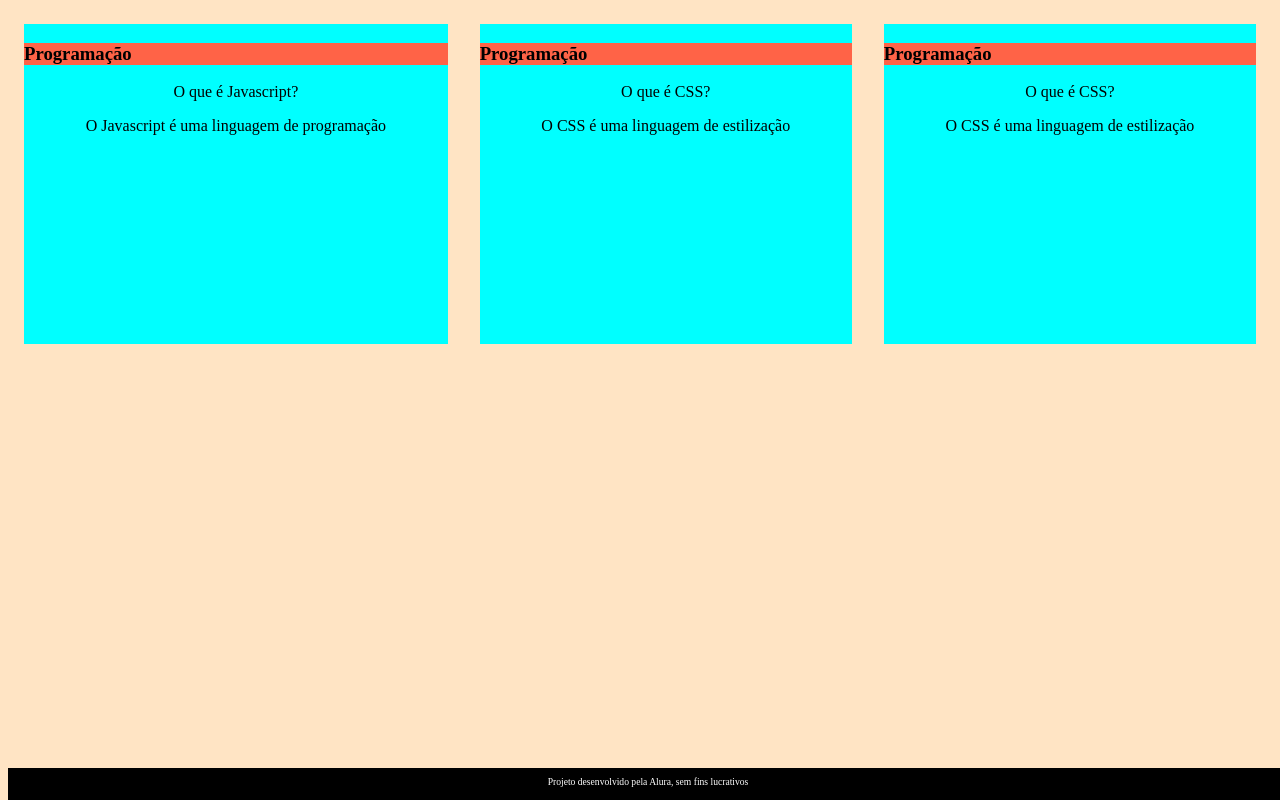
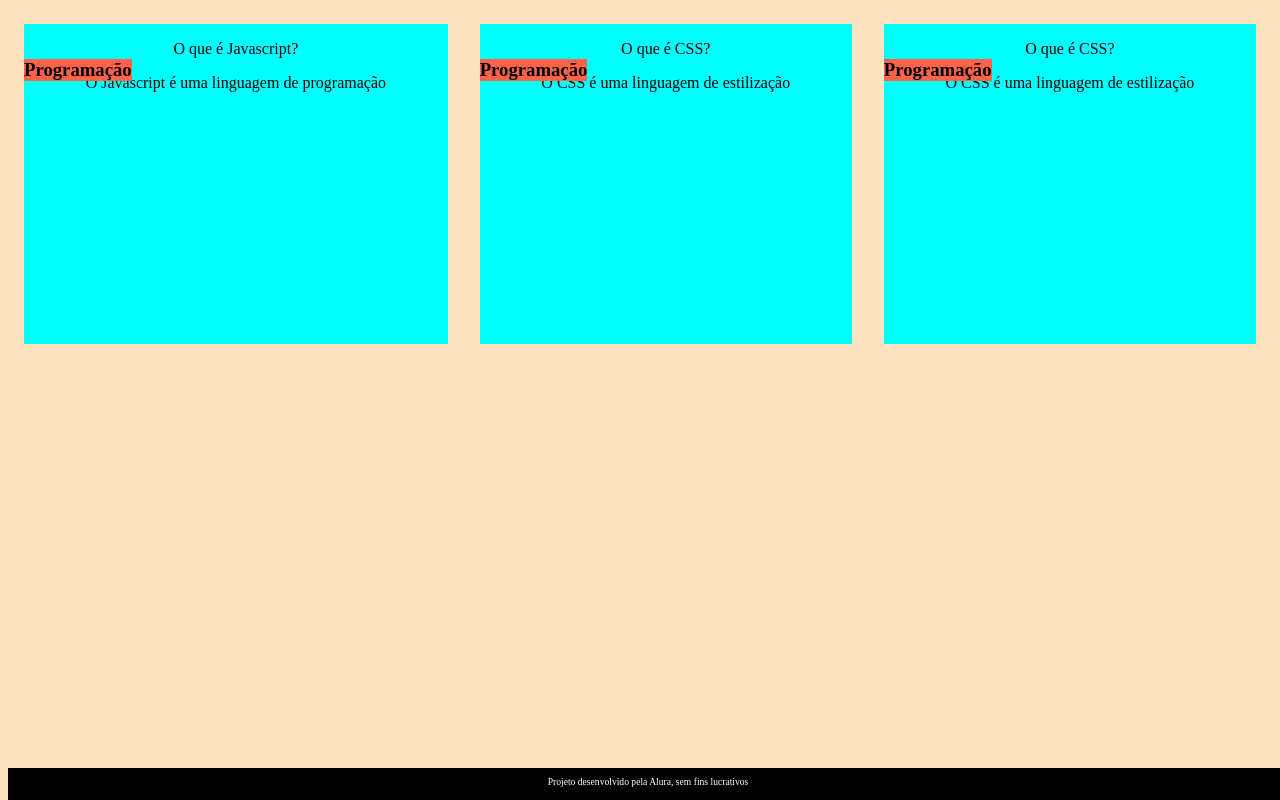
Before and after one commit to Professora-1/Flashcard, a plain HTML site: page index.html in a window 1280 px wide. Drawn offline with Linux system fonts and the light colour scheme.

Commit message:
alterações

```diff
--- a/assets/style.css
+++ b/assets/style.css
@@ -25,6 +25,9 @@ flex-basis: calc(33%-6rem);
     background-color: tomato;
     text-align: left;
     padding: 0,5rem;
+    position: absolute;
+    margin: 0,6rem;
+    border-radius: 0,6rem;
 }
 
 }
```
